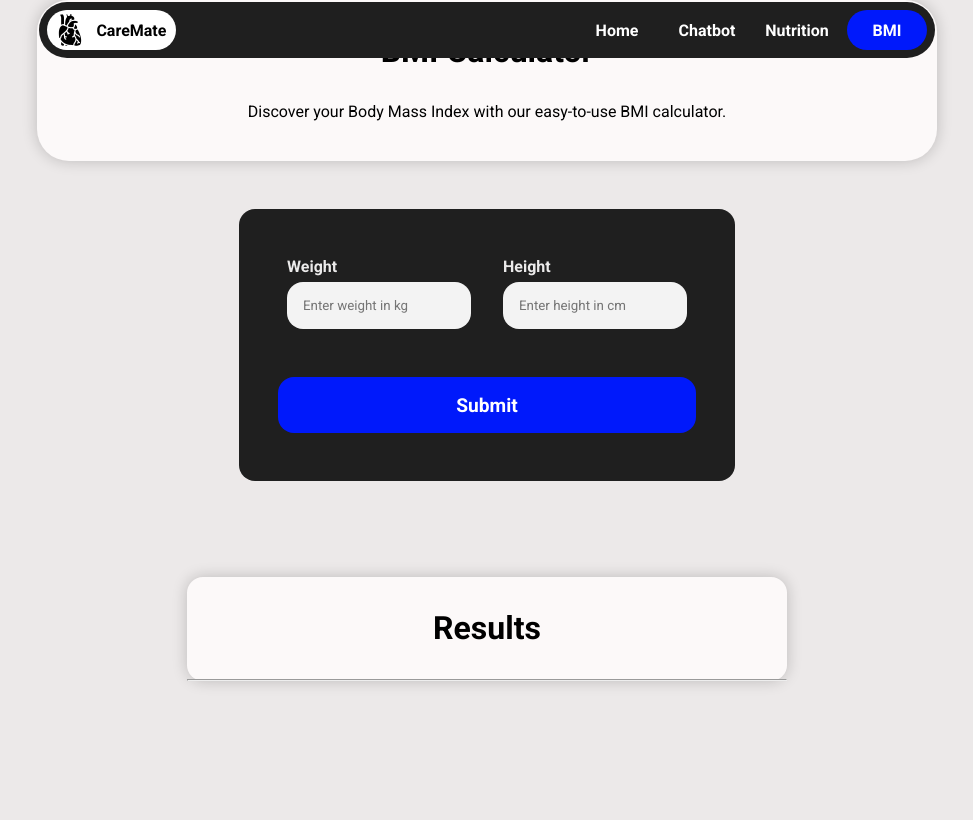
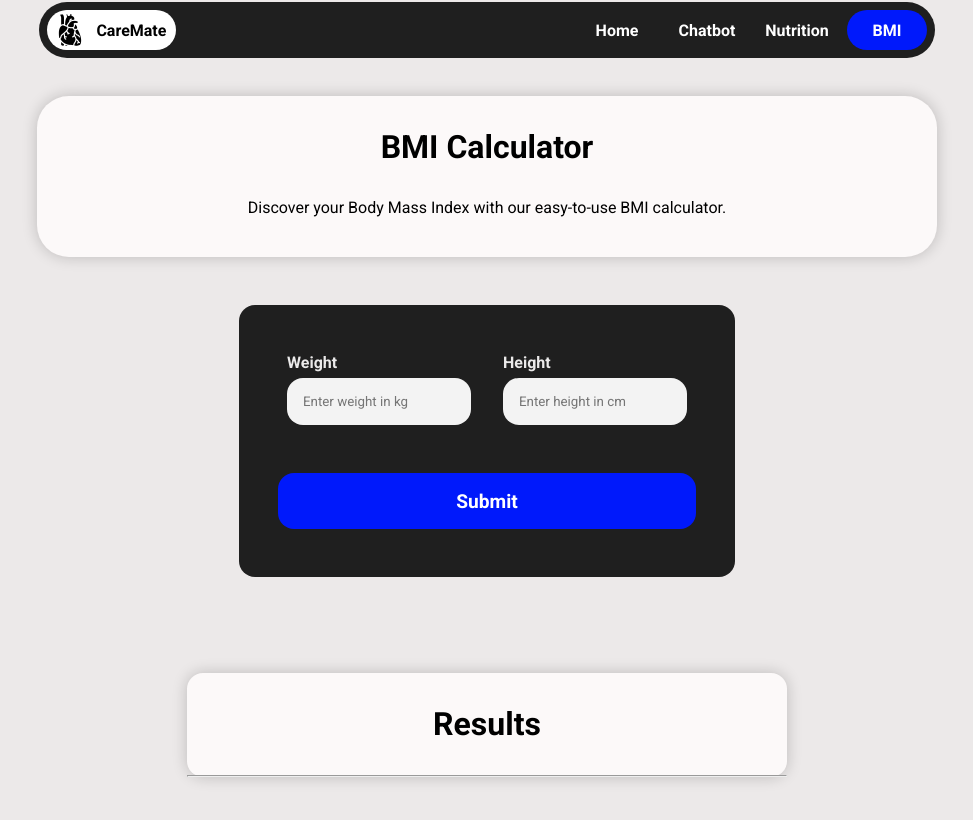
Before and after one commit to hasnat-nawaz/CareMate, a React (Vite) app: page /bmi in a window 1280 px wide. Shown: the top 820 px of the page, without its empty margins (153-1126 px from the left). Built offline with nearby package versions, Linux system fonts and the light colour scheme.

Commit message:
styling fixes

```diff
--- a/src/styles.css
+++ b/src/styles.css
@@ -254,7 +254,7 @@ header a{
 /* BMI Page */
 
 .bmi-page {
-    margin-top: 6rem 2rem 0rem 2rem;
+    margin: 6rem 2rem 0rem 2rem;
     display: flex;
     flex-direction: column;
     align-items: center;
```
